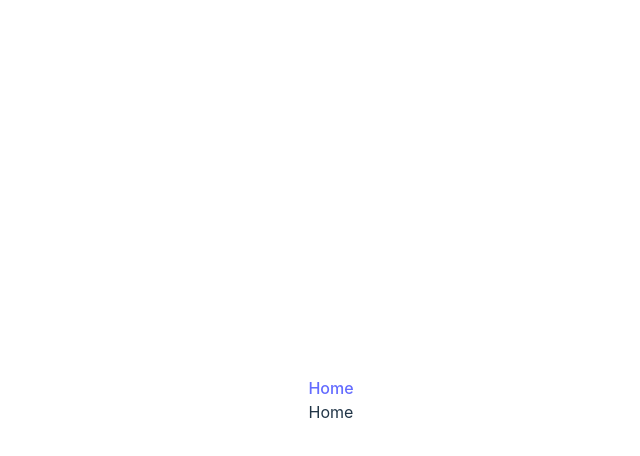
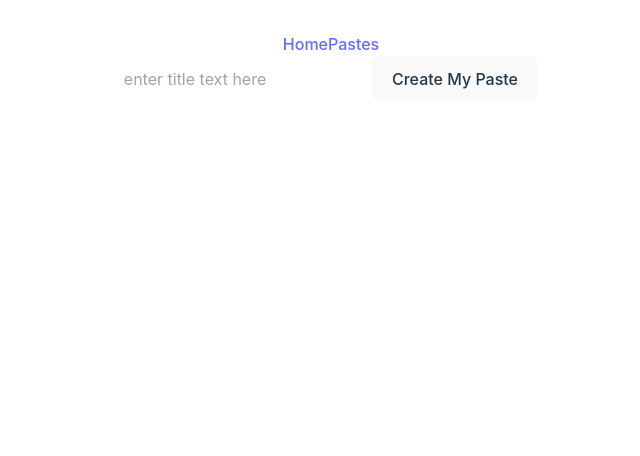
Before and after one commit to AmitBiswas1402/notes-4, a React (Vite) app: page / in a window 1280 px wide. Shown: the top 456 px of the page, without its empty margins (309-949 px from the left). Built offline with nearby package versions, Linux system fonts and the light colour scheme.

Commit message:
feat: enhance Home component with title input and conditional button, update Navbar links

```diff
--- a/src/components/Home.jsx
+++ b/src/components/Home.jsx
@@ -1,6 +1,29 @@
+import { useState } from "react"
+import { useSearchParams } from "react-router-dom"
+
 const Home = () => {
+  const [title, setTitle] = useState('')
+  const [value, setValue] = useState('')
+  const [searchParamas, setsearchParamas] = useSearchParams()
+  const pasteId = searchParamas.get('pasteId')
+
   return (
-    <div>Home</div>
+    <div className="flex flex-row gap-7">
+      <input
+        className="p-2 rounded-2xl mt-2"
+        type="text"
+        placeholder="enter title text here"
+        value={title}
+        onChange={(e) => setTitle(e.target.value)}
+      />
+
+      <button>
+        {
+          pasteId ? 'Update My Paste' : 'Create My Paste'
+        }
+      </button>
+    </div>
+
   )
 }
 export default Home
--- a/src/components/Navbar.jsx
+++ b/src/components/Navbar.jsx
@@ -2,11 +2,18 @@ import { NavLink } from "react-router-dom"
 
 const Navbar = () => {
   return (
-    <div>
-      <NavLink>
+    <div className="flex flex-row gap-4">
+      <NavLink
+        to="/"
+      >
         Home
       </NavLink>
 
+      <NavLink
+        to="/pastes"
+      >
+        Pastes
+      </NavLink>
     </div>
   )
 }
--- a/src/index.css
+++ b/src/index.css
@@ -29,7 +29,7 @@ a:hover {
 body {
   margin: 0;
   display: flex;
-  place-items: center;
+  /* place-items: center; */
   min-width: 320px;
   min-height: 100vh;
 }
```
